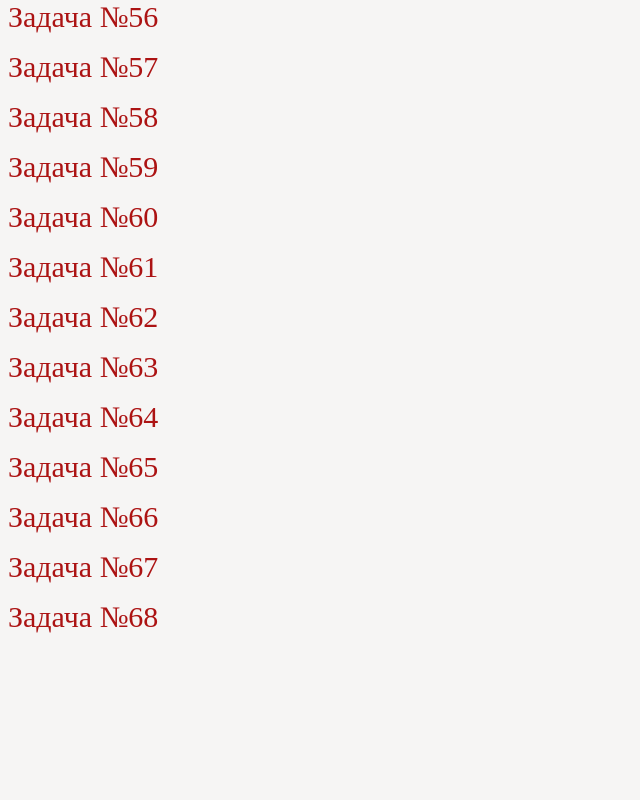
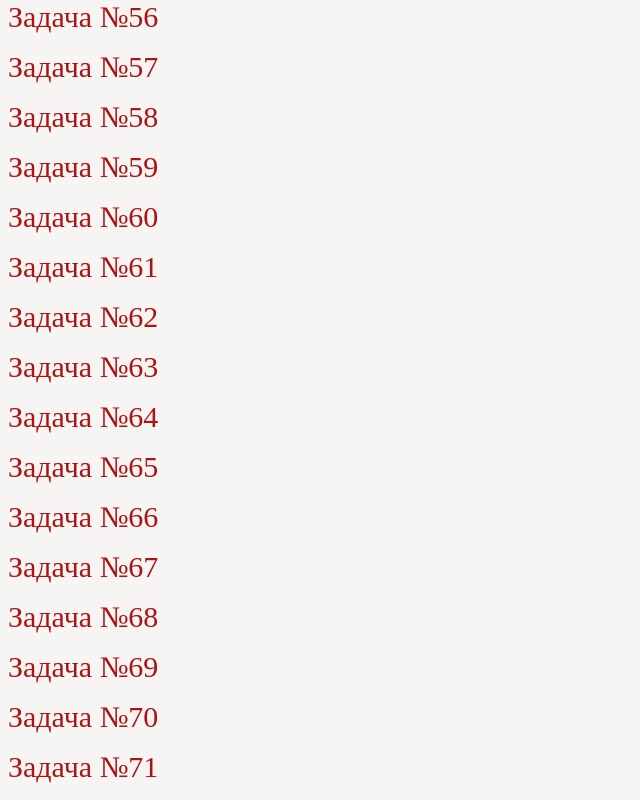
Before and after one commit to AntonMiranovich/React-Tasks, a React (Create React App) app in the folder react-tasks/: page / in a window 1280 px wide. Shown: the part 2830-3630 px from the top of the page, without its empty margins (0-640 px from the left). Before the commit the page ends 3480 px from the top, so only its background shows below. Built offline with nearby package versions, Linux system fonts and the light colour scheme.

Commit message:
work in pagination1

```diff
--- a/react-tasks/src/App.js
+++ b/react-tasks/src/App.js
@@ -68,6 +68,9 @@ import Task65 from "./pages/Task65/Task65";
 import Task66 from "./pages/Task66/Task66";
 import Task67 from "./pages/Task67/Task67";
 import Task68 from "./pages/Task68/Task68";
+import Task69 from "./pages/Task69/Task69";
+import Task70 from "./pages/Task70/Task70";
+import Task71 from "./pages/Task71/Task71";
 
 function App() {
   return (
@@ -141,6 +144,9 @@ function App() {
       <Route path="/task66" element={<Task66 />}></Route>
       <Route path="/task67" element={<Task67 />}></Route>
       <Route path="/task68" element={<Task68 />}></Route>
+      <Route path="/task69" element={<Task69 />}></Route>
+      <Route path="/task70" element={<Task70 />}></Route>
+      <Route path="/task71" element={<Task71 />}></Route>
     </Routes>
   );
 }
--- a/react-tasks/src/pages/Home/Home.js
+++ b/react-tasks/src/pages/Home/Home.js
@@ -208,6 +208,15 @@ function Home() {
       <p>
         <Link to={"/task68"}>Задача №68</Link>
       </p>
+      <p>
+        <Link to={"/task69"}>Задача №69</Link>
+      </p>
+      <p>
+        <Link to={"/task70"}>Задача №70</Link>
+      </p>
+      <p>
+        <Link to={"/task71"}>Задача №71</Link>
+      </p>
     </>
   );
 }
--- /dev/null
+++ b/react-tasks/src/pages/Task69/Task69.js
@@ -0,0 +1,21 @@
+import { Link } from "react-router-dom";
+import { useCallback, useEffect, useMemo, useState } from "react";
+import axios from "axios";
+
+function Task69() {
+
+  return (
+    <>
+      <h1>Задача №69</h1>
+      <p>
+
+      </p>
+
+
+
+      <Link to={"/"}> Перейти на главную страницу</Link>
+    </>
+  );
+}
+
+export default Task69;
--- /dev/null
+++ b/react-tasks/src/pages/Task70/Task70.js
@@ -0,0 +1,21 @@
+import { Link } from "react-router-dom";
+import { useCallback, useEffect, useMemo, useState } from "react";
+import axios from "axios";
+
+function Task70() {
+
+  return (
+    <>
+      <h1>Задача №70</h1>
+      <p>
+
+      </p>
+
+
+
+      <Link to={"/"}> Перейти на главную страницу</Link>
+    </>
+  );
+}
+
+export default Task70;
--- /dev/null
+++ b/react-tasks/src/pages/Task71/Task71.js
@@ -0,0 +1,21 @@
+import { Link } from "react-router-dom";
+import { useCallback, useEffect, useMemo, useState } from "react";
+import axios from "axios";
+
+function Task71() {
+
+  return (
+    <>
+      <h1>Задача №71</h1>
+      <p>
+
+      </p>
+
+
+
+      <Link to={"/"}> Перейти на главную страницу</Link>
+    </>
+  );
+}
+
+export default Task71;
```
